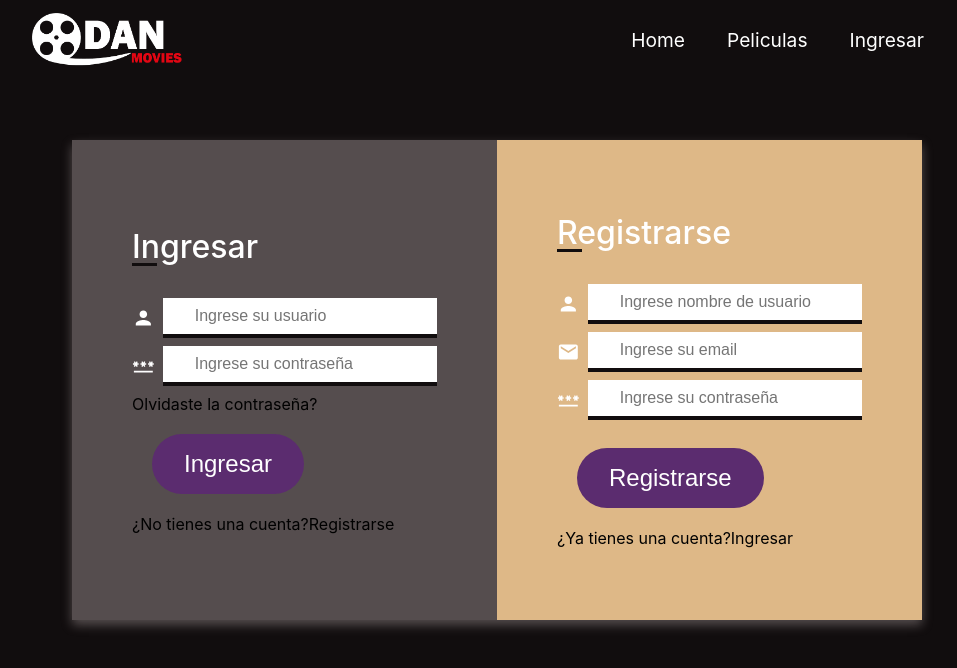
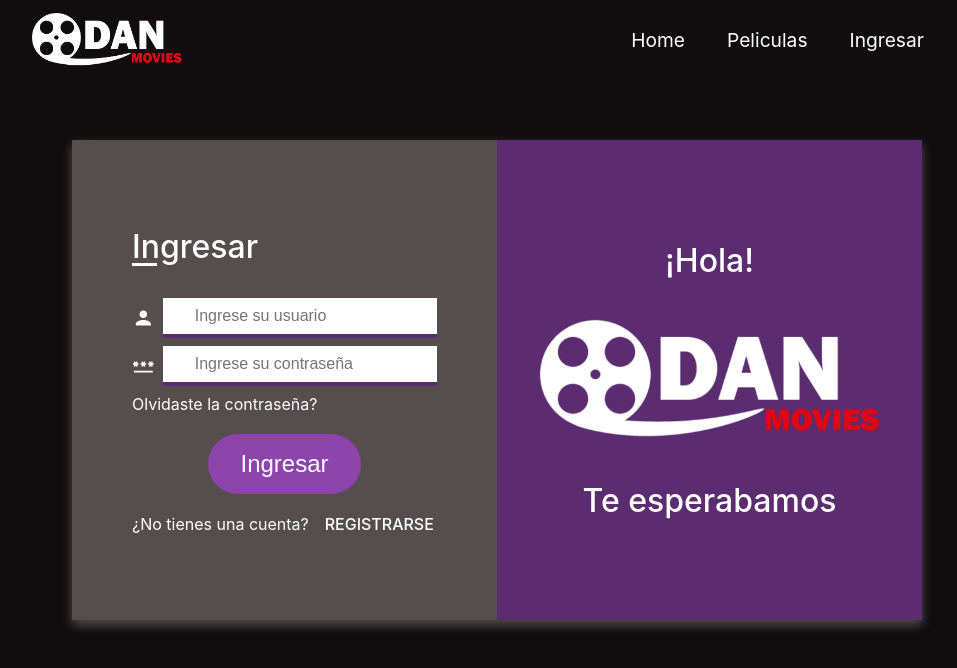
Before and after one commit to NahumCRep/DanMovies, a React (Create React App) app: page /signUp in a window 1280 px wide. Shown: the top 668 px of the page, without its empty margins (143-1100 px from the left). Built offline with nearby package versions, Linux system fonts and the light colour scheme; a web font is replaced by a local one.

Commit message:
maquetando SignUp_v2

```diff
--- a/src/pages/SignUp.jsx
+++ b/src/pages/SignUp.jsx
@@ -6,11 +6,19 @@ import Button from '../components/Button/Button'
 
 //Iconos
 import { MdMail, MdPassword, MdPerson } from 'react-icons/md';
+import logo from '../assets/logos/logoDan.png';
 
 const SignUp = () => {
     return (
         <section className="signUp">
             <div className="ingresar__container">
+                <input type="checkbox" id='flip'></input>
+                <div className="cover">
+                    <span className='cover__text'>¡Hola!</span>
+                    <span className='cover__text'>Te esperabamos</span>
+                    <img className='cover__img' src={logo} alt="logo" />
+                </div>
+
                 <div className="container login">
                     <form action='#'>
                         <div className="form login">
@@ -29,8 +37,11 @@ const SignUp = () => {
                             </div>
 
                             <div className="text">Olvidaste la contraseña?</div>
-                            <Button  className='btn' text='Ingresar'/>
-                            <div className="text">¿No tienes una cuenta?<label>Registrarse</label></div>
+                            <div className="btn__container">
+                                <Button  className='btn' text='Ingresar'/>
+                            </div>
+
+                            <div className="text">¿No tienes una cuenta?<label htmlFor="flip">Registrarse</label></div>
 
                         </div>
                     </form>
@@ -57,8 +68,10 @@ const SignUp = () => {
 
                            </div>
 
-                            <Button text='Registrarse'/>
-                            <div className="text">¿Ya tienes una cuenta?<label>Ingresar</label></div>
+                           <div className="btn__container">
+                             <Button text='Registrarse'/>
+                            </div>
+                            <div className="text">¿Ya tienes una cuenta?<label htmlFor="flip">Ingresar</label></div>
 
                         </div>
                     </form>
--- a/src/styles/Button/Button.css
+++ b/src/styles/Button/Button.css
@@ -1,5 +1,5 @@
 .btn {
-    background-color: var(--secondary-color);
+    background-color: var(--second-purple);
     color: var(--main-white);
     font-size: 1.5rem;
     padding: 1rem 2rem;
@@ -8,6 +8,10 @@
     margin: 20px;
     border-radius: var(--radius);
     cursor: pointer;
+}
 
-
+.btn:hover {
+    color: var(--second-purple);
+    background: var(--main-white);
+    font-weight: bold;
 }
--- a/src/styles/SignUp.css
+++ b/src/styles/SignUp.css
@@ -13,8 +13,83 @@
     display: flex;
     justify-content: center;
     align-items: center;
+    position: relative;
+    perspective: 2700px; /*rotar como libro*/
 }
 
+.text {
+    color: var(--main-white);
+}
+
+.text label {
+    font-weight: 500;
+    text-transform: uppercase;
+    padding-left: 1rem;
+}
+.text label:hover {
+    color: var(--second-purple);
+}
+/* cover */
+#flip {
+    display: none;
+}
+.ingresar__container .cover {
+    position: absolute;
+    width: 50%;
+    height: 100%;
+
+    top: 0;
+    left: 50%;
+    z-index: 98;
+    transition: all 1s ease;
+    /*rotar como libro */
+    transform-origin: left;
+    transform-style: preserve-3d;
+    /*posicionar elementos */
+    display: flex;
+    flex-direction: column;
+    align-items: center;
+    justify-content: space-around;
+
+}
+.ingresar__container .cover::after {
+    content: '';
+    position: absolute;
+    height: 100%;
+    width: 100%;
+    background: var(--main-purple);
+    /*opacity: 0.5;*/
+    z-index: 10;
+    transition: all 1s ease;
+}
+.ingresar__container #flip:checked ~ .cover {
+    transform: rotateY(-180deg);
+}
+
+.ingresar__container .cover img {
+    position: absolute;
+    width: 80%;
+    z-index: 12;
+    /*backface-visibility: hidden;*/
+}
+
+/* back cover*/
+.ingresar__container #flip:checked ~ .cover img {
+    transform: rotateY(-180deg);
+}
+.ingresar__container #flip:checked ~ .cover .cover__text {
+    transform: rotateY(-180deg);
+}
+/*--- fin back cover ---*/
+
+.ingresar__container .cover .cover__text {
+    color: var(--main-white);
+    font-size: 2rem;
+    font-weight: 500;
+    z-index: 12;
+    /*backface-visibility: hidden;*/
+}
+/*--- fin cover ---*/
 .container {
     width: 100%;
     height: 100%;
@@ -51,7 +126,7 @@
     bottom: 0;
     height: 3px;
     width: 25px;
-    background: var(--main-black);
+    background: var(--main-white);
 }
 .form.signUp .title:before {
     width: 20px;
@@ -79,14 +154,20 @@
     padding: 0 2rem;
     font-size: 1rem;
     font-weight: 500px;
-    border-bottom: 4px solid var(--main-black);
+    border-bottom: 4px solid var(--main-purple);
     transition: all 0.3s ease;
 }
 .inputBox input:focus {
-    border-color: red;
+    border-color: var(--second-purple);
 }
 .icon {
     color: var(--main-white);
     font-size: 26px;
     margin-right: 0.5rem;
 }
+
+.btn__container {
+    display: flex;
+    justify-content: center;
+    align-items: center;
+}
```
